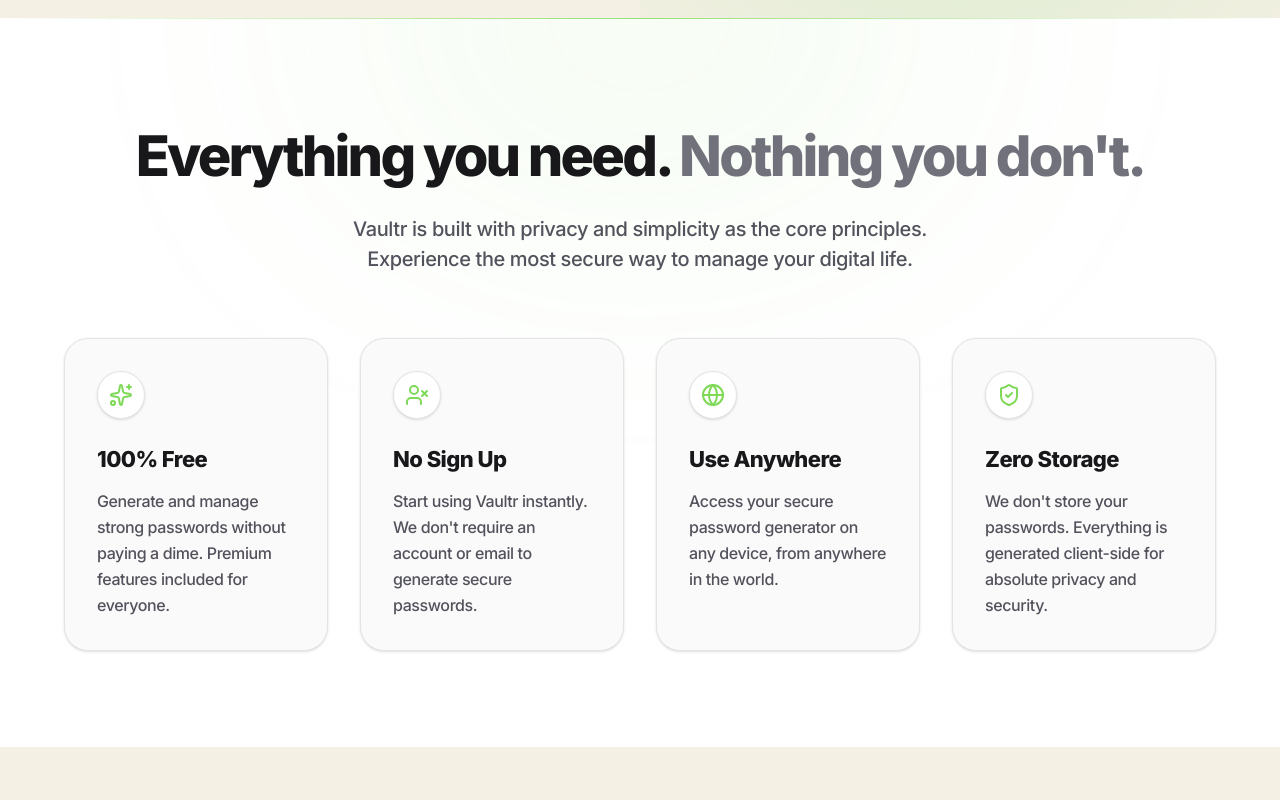
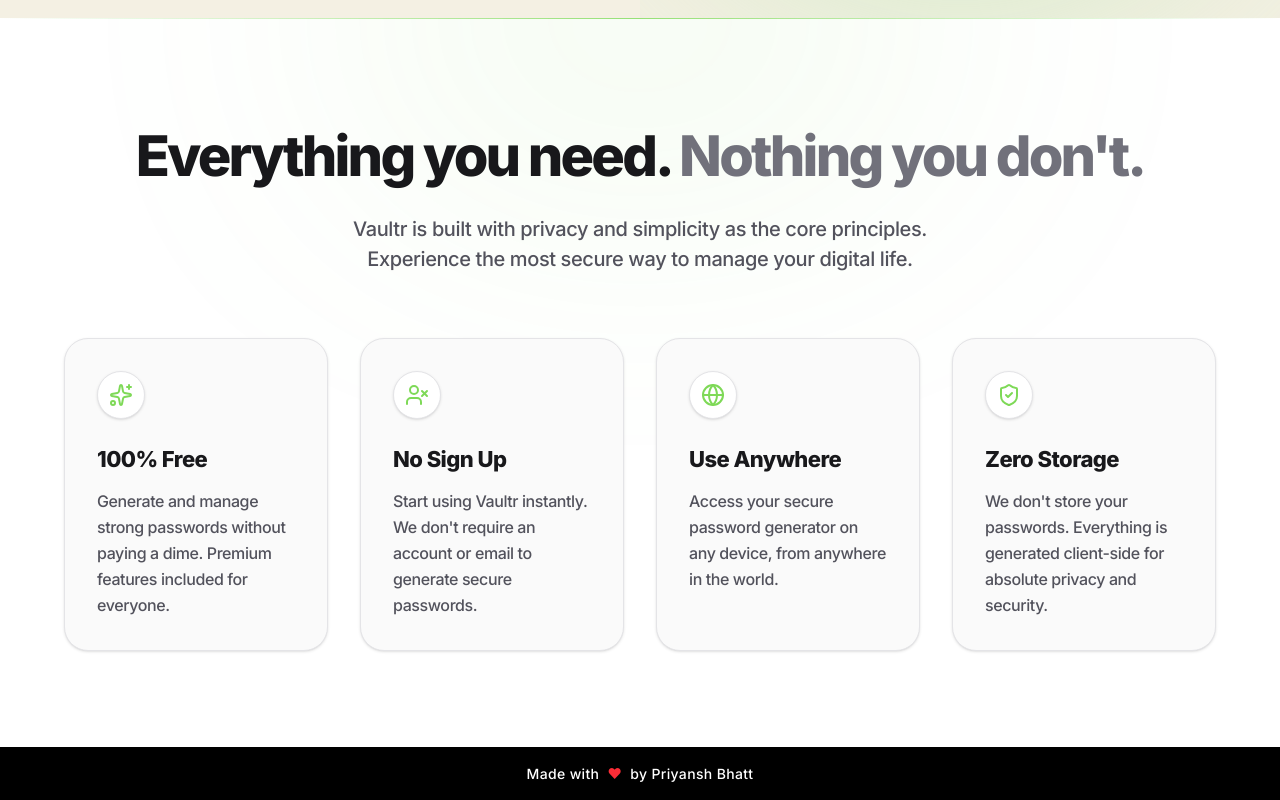
Before and after one commit to thepriyanshbhatt/Password-Generator, a React (Vite) app: page / in a window 1280 px wide. Shown: the part 792-1592 px from the top of the page. Before the commit the page ends 1539 px from the top, so only its background shows below. Built offline with nearby package versions, Linux system fonts and the light colour scheme.

Commit message:
Add footer and redirect About link to /about

```diff
--- a/src/App.tsx
+++ b/src/App.tsx
@@ -4,6 +4,7 @@ import HeroLeft from './components/HeroLeft';
 import HeroRight from './components/HeroRight';
 
 import Features from './components/Features';
+import Footer from './components/Footer';
 
 import { motion } from 'framer-motion';
 
@@ -21,6 +22,7 @@ function App() {
         <HeroRight />
       </main>
       <Features />
+      <Footer />
     </motion.div>
   );
 }
--- /dev/null
+++ b/src/components/Footer.tsx
@@ -0,0 +1,13 @@
+import React from 'react';
+
+const Footer: React.FC = () => {
+  return (
+    <footer className="w-full bg-black py-4 flex items-center justify-center">
+      <p className="text-white text-[14px] font-medium tracking-wide">
+        Made with <span className="text-red-500 mx-1">❤</span> by Priyansh Bhatt
+      </p>
+    </footer>
+  );
+};
+
+export default Footer;
--- a/src/components/Navbar.tsx
+++ b/src/components/Navbar.tsx
@@ -64,9 +64,9 @@ const Navbar: React.FC = () => {
         <button onClick={scrollToFeatures} className="text-[17px] font-semibold text-text-secondary hover:text-text-primary transition-colors">
           Features
         </button>
-        <button className="text-[17px] font-semibold text-text-secondary hover:text-text-primary transition-colors cursor-default">
+        <a href="/about" className="text-[17px] font-semibold text-text-secondary hover:text-text-primary transition-colors cursor-pointer">
           About
-        </button>
+        </a>
       </div>
 
       <div className="flex-1 flex items-center justify-end gap-6">
```
